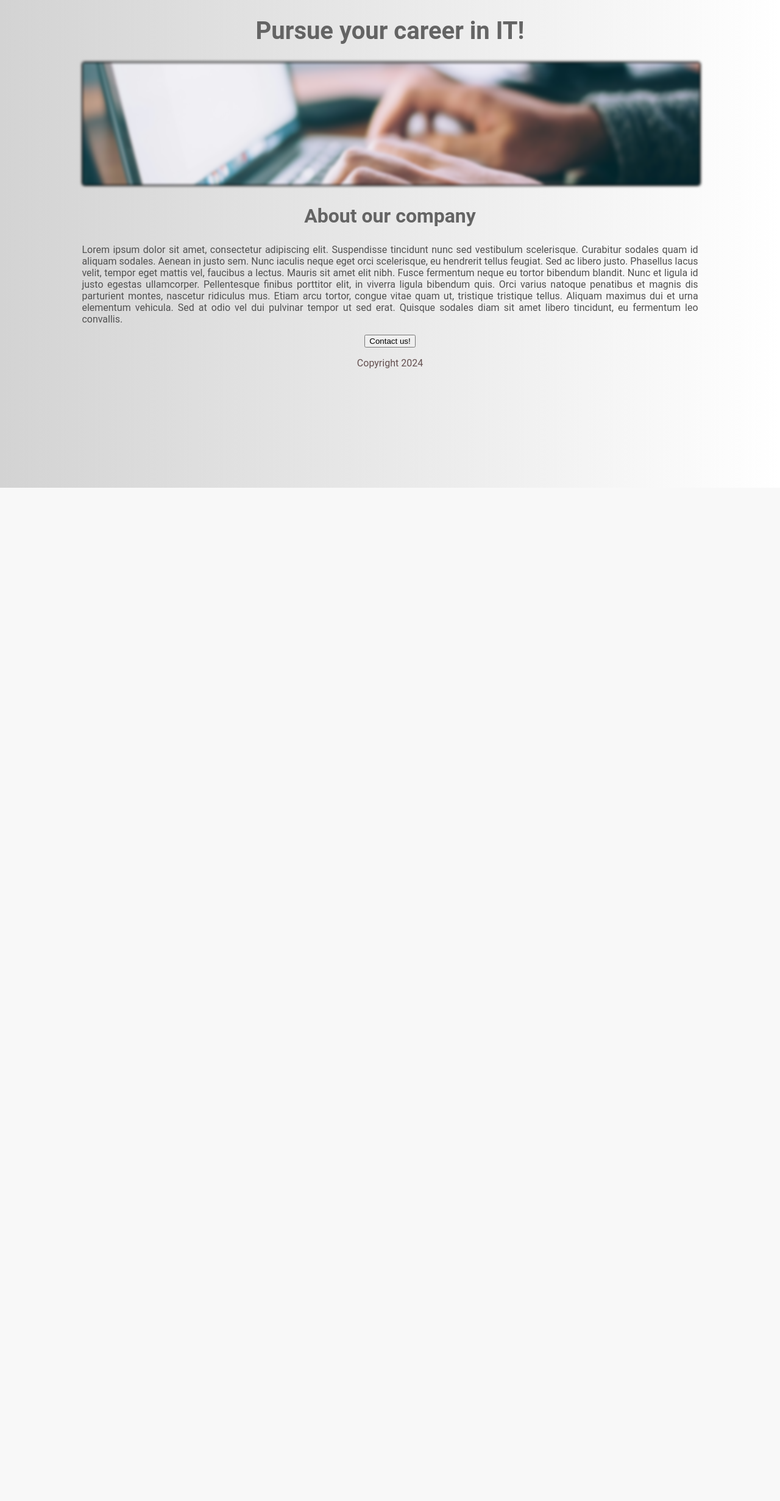
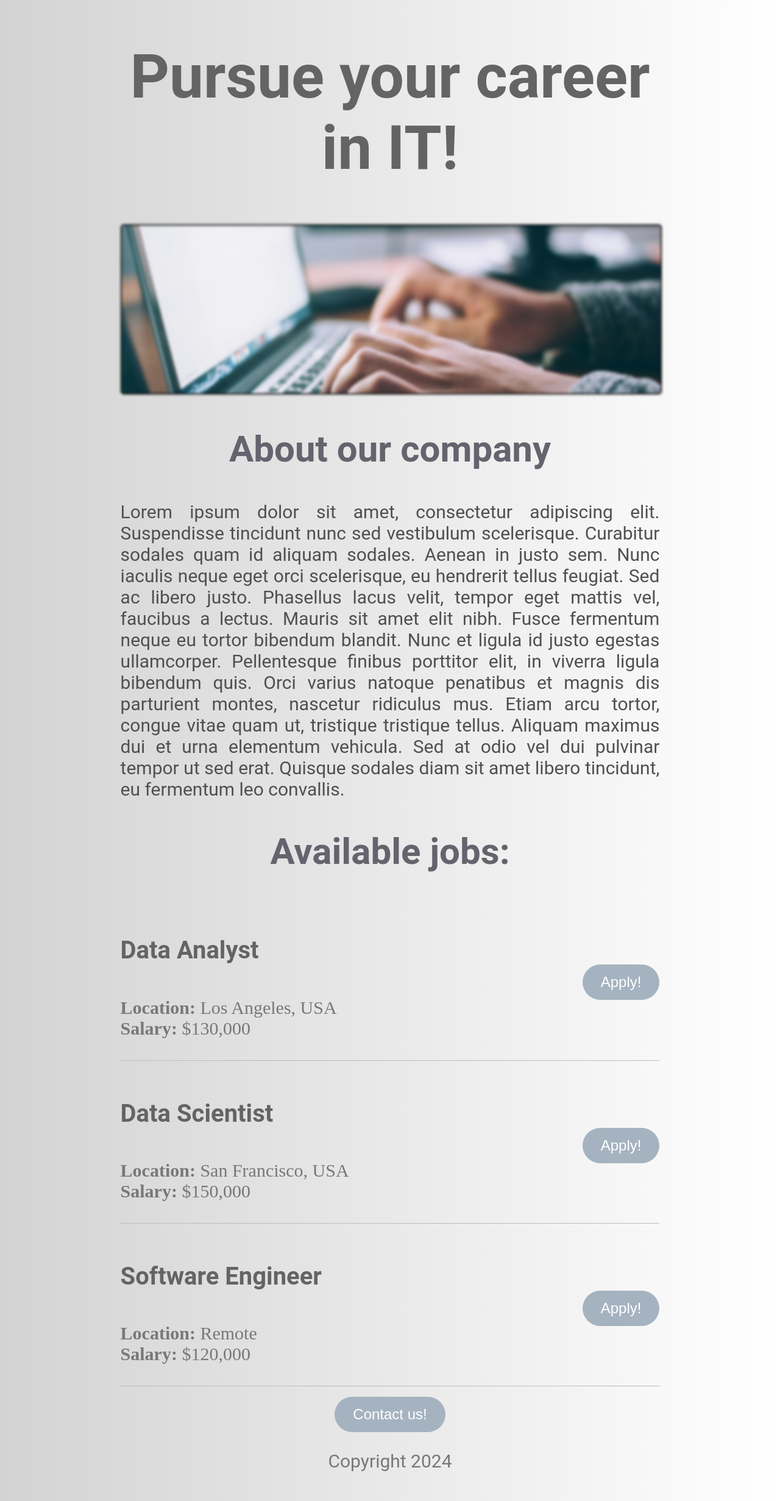
Before and after one commit to sggorski/IT-Careers-web-app, a Flask app: page / in a window 1280 px wide. Shown: the whole page at 61% size. Before the commit the page ends 800 px from the top, so only its background shows below. Run offline with Flask 3, Linux system fonts and the light colour scheme.

Commit message:
Added dynamic data

```diff
--- a/app.py
+++ b/app.py
@@ -1,12 +1,34 @@
-from flask import Flask,render_template
+from flask import Flask, jsonify,render_template
 
 app = Flask(__name__)
 
+JOBS = [
+  {
+    'id':1,
+    'title':'Data Analyst',
+    'location':'Los Angeles, USA',
+    'salary':'$130,000',
+  },
+  {
+    'id':2,
+    'title':'Data Scientist',
+    'location':'San Francisco, USA',
+    'salary':'$150,000',
+  },
+  {
+    'id':3,
+    'title':'Software Engineer',
+    'location':'Remote',
+    'salary':'$120,000',
+  },
+]
 
 @app.route("/")
 def hello():
-  return render_template('home.html')
+  return render_template('home.html', jobs=JOBS)
 
-
+@app.route("/api/jobs")
+def data():
+  return jsonify(JOBS)
 if __name__ == "__main__":
   app.run(host="0.0.0.0", debug=True)
--- a/static/styles.css
+++ b/static/styles.css
@@ -4,20 +4,29 @@ body {
 
 h1 {
     font-family: Roboto;
-    font-size: 40px;
+    font-size: 100px;
     text-align: center;
     font-weight:italic;
     color: rgb(100, 100, 100);
 }
+p {
+    font-size: 30px;
+}
+h2 {
+    font-family: Roboto;
+    font-size: 60px;
+    text-align: center;
+    font-weight:italic;
+    color: rgb(100, 100, 110);
+}
 
-h2{
+h4 {
     font-family: Roboto;
-    font-size: 32px;
-    text-align: center;
+    font-size: 40px;
+    text-align: left;
     font-weight:italic;
     color: rgb(100, 100, 100);
 }
-
 .text_justified {
     font-family: Roboto;
     color: rgb(80, 80, 80);
@@ -31,7 +40,7 @@ h2{
 }
 
 .banner {
-    height: 200px;
+    height: 275px;
     width: 100%;
     object-fit: cover;
     filter: blur(2px);
@@ -43,5 +52,34 @@ h2{
 .container {
     max-height: 100vh;
     position: relative;
-    margin: 0 10% 0 10%;
+    margin: 0 15% 0 15%;
 }
+
+.underline {
+    border-bottom: 1px solid #bfbbbb;
+    padding-bottom: 5px;
+    margin-bottom: 10px;
+}
+
+.button {
+    background-color: #a5b3c0;
+    color: white;
+    border: none;
+    border-radius: 37px;
+    padding: 15px 30px;
+    font-size: 24px;
+    cursor: pointer;
+    transition: background-color 0.3s;
+    margin-top: 7px;
+}
+
+.button:hover {
+    background-color: #899bae;
+}
+
+.grid-container {
+    display: grid;
+    grid-template-columns: auto auto;
+    align-items: center;
+    gap: 15px;
+}
--- a/templates/home.html
+++ b/templates/home.html
@@ -2,6 +2,7 @@
 <html>
 <head>
     <meta charset="utf-8">
+
     <title>IT career</title>
     <link rel="stylesheet" href="{{url_for( 'static', filename='styles.css' )}}">
     <link rel="shortcut icon" href="{{url_for('static', filename='star.png')}}">
@@ -14,10 +15,16 @@
         <p class="text_justified">
             Lorem ipsum dolor sit amet, consectetur adipiscing elit. Suspendisse tincidunt nunc sed vestibulum scelerisque. Curabitur sodales quam id aliquam sodales. Aenean in justo sem. Nunc iaculis neque eget orci scelerisque, eu hendrerit tellus feugiat. Sed ac libero justo. Phasellus lacus velit, tempor eget mattis vel, faucibus a lectus. Mauris sit amet elit nibh. Fusce fermentum neque eu tortor bibendum blandit. Nunc et ligula id justo egestas ullamcorper. Pellentesque finibus porttitor elit, in viverra ligula bibendum quis. Orci varius natoque penatibus et magnis dis parturient montes, nascetur ridiculus mus. Etiam arcu tortor, congue vitae quam ut, tristique tristique tellus. Aliquam maximus dui et urna elementum vehicula. Sed at odio vel dui pulvinar tempor ut sed erat. Quisque sodales diam sit amet libero tincidunt, eu fermentum leo convallis.
         </p>
+        <h2>Available jobs:</h2>
+        <div>
+            {% for job in jobs%}
+            {% include 'jobs.html' %}
+            {% endfor %}
+        </div>
         <div style="text-align: center;">
-            <button id="button">Contact us!</button>
+            <button class="button">Contact us!</button>
         </div>
-        <p class="text_centered">Copyright 2024</p>
+        <p class="text_centered" style="color: rgb(120,120,120)">Copyright 2024</p><br>
     </div>
 </body>
 </html>
--- /dev/null
+++ b/templates/jobs.html
@@ -0,0 +1,15 @@
+<link rel="stylesheet" href="{{url_for( 'static', filename='styles.css' )}}">
+<div class = "underline grid-container">
+    <div>
+    <h4>{{job['title']}}</h4>
+    <p style="color: rgb(120,120,120)">
+        <b>Location:</b> {{job['location']}} <br>
+        <b>Salary:</b> {{job['salary']}}
+    </p>
+    </div>
+    <div style="text-align: right;">
+        <button class="button">Apply!</button>
+    </div>
+
+
+</div>
```
